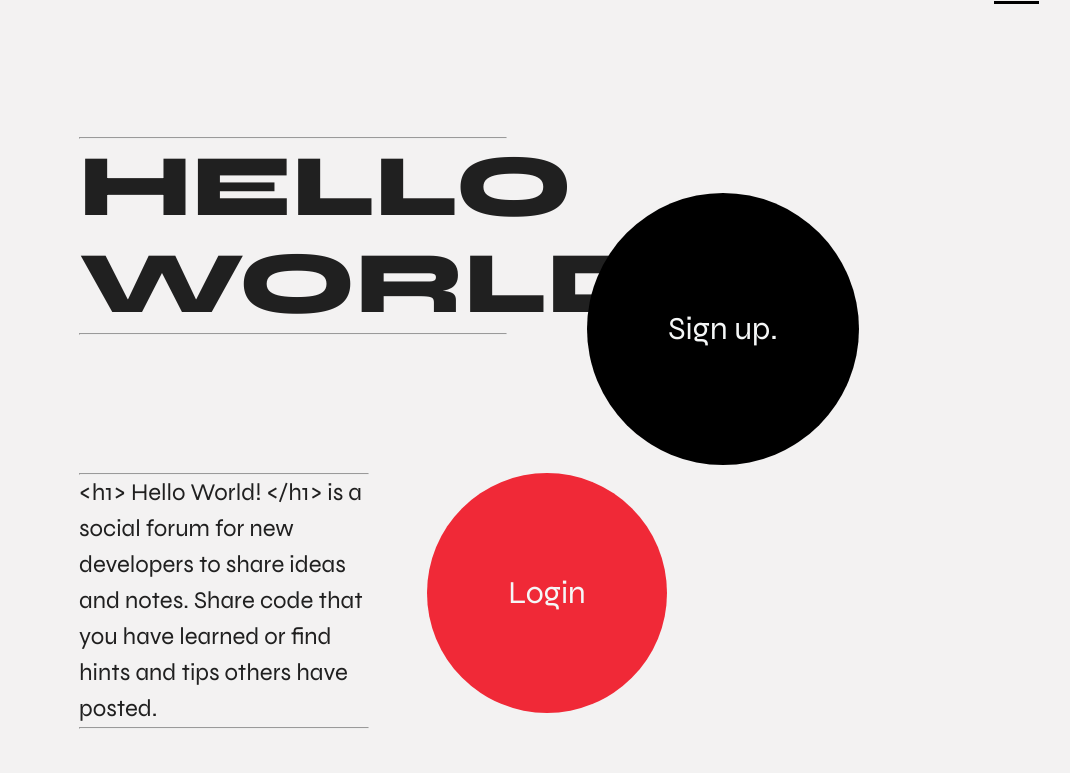
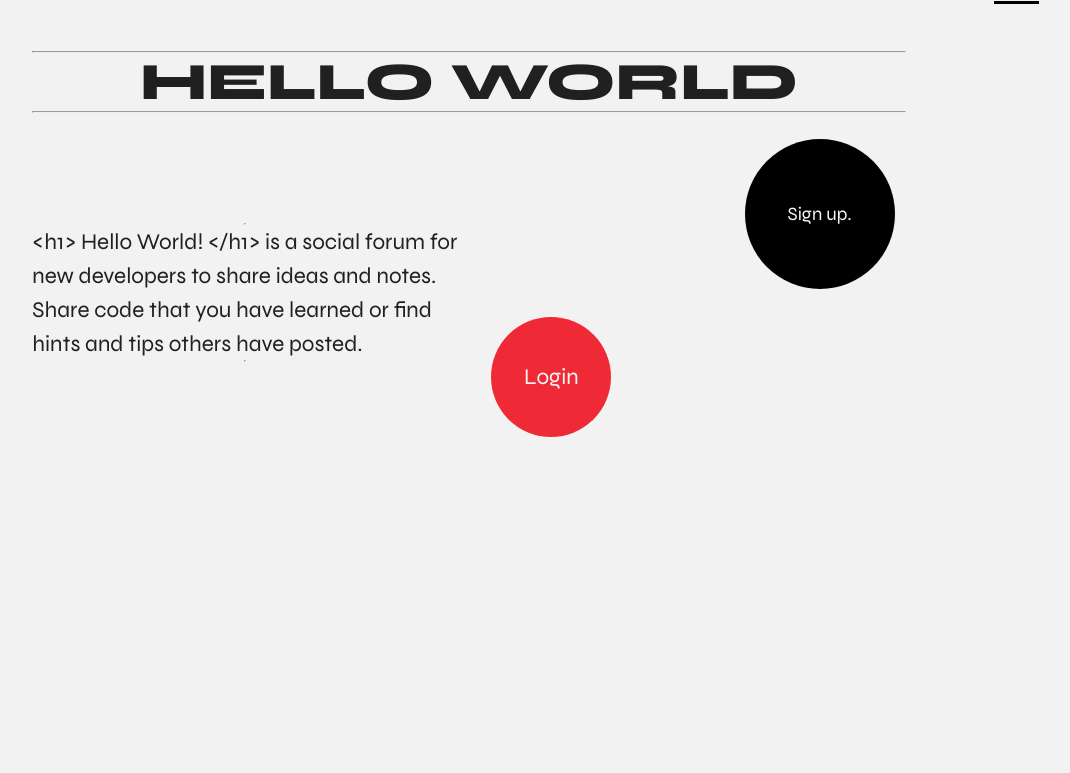
Before and after one commit to BrianWhelanDublin/milestone-project-3, a Flask app: page / in a window 1280 px wide. Shown: the part 64-837 px from the top of the page, without its empty margins (171-1241 px from the left). After the commit the page ends 501 px from the top, so only its background shows below. Run offline with Flask 2, Linux system fonts and the light colour scheme; some libraries are stand-ins or nearby versions.

Commit message:
edit styling

```diff
--- a/hello_blog/static/css/style.css
+++ b/hello_blog/static/css/style.css
@@ -5,6 +5,7 @@
     margin: 0;
 }
 
+/* Code to stop css transitions occuring while page loads */
 .preload * {
     -webkit-transition: none !important;
     -moz-transition: none !important;
@@ -23,6 +24,17 @@ body {
 body,
 nav {
     background: rgb(243, 242, 242);
+}
+
+.container {
+    min-height: 40rem;
+}
+
+.center-verticaly {
+    display: flex;
+    flex-direction: column;
+    align-items: center;
+    justify-content: center;
 }
 
 /* Code from Webaim to hide text for screenreader as I wasnt using bootstrap more detail in readme */
@@ -174,7 +186,7 @@ button:focus {
 
 /*----------------------------- Home page */
 
-.wrapper {
+/* .wrapper {
     display: grid;
     grid-template-columns: repeat(12, 1fr);
     grid-template-rows: repeat(12, 7vh);
@@ -183,40 +195,47 @@ button:focus {
 .title-container {
     grid-column: 2 / 12;
     grid-row: 2 / 5;
-}
+} */
 
 .title {
     margin: 0;
-    font-size: 5.5vh;
+    font-size: 3.5rem;
     font-weight: 800;
     text-align: center;
 }
 
-.title-text-container {
+/* .title-text-container {
     grid-column: 3 / 11;
     grid-row: 5 / 7;
     position: relative;
+} */
+.title-text-row {
+    height: 40vh;
 }
 
 .title-text {
-    font-size: 2vh;
+    font-size: 1.5rem;
     font-weight: 400;
 }
 
+.link-container {
+    position: relative;
+}
+
 .signup-container {
-    grid-column: 2 / 5;
-    grid-row: 8 / 11;
     background: black;
-    height: 20vh;
-    width: 20vh;
+    height: 10rem;
+    width: 10rem;
     border-radius: 50%;
-    position: relative;
+    position: absolute;
+    right: 5%;
+    top: 2%;
     transition: all .75s ease-in;
 }
 
 .signup-link {
     color: rgb(245, 247, 247);
-    font-size: 2vh;
+    font-size: 1.25rem;
     position: absolute;
     top: 50%;
     left: 50%;
@@ -231,10 +250,12 @@ button:focus {
     grid-column: 8 / 11;
     grid-row: 10 / 12;
     background: #f02937;
-    height: 18vh;
-    width: 18vh;
+    height: 8rem;
+    width: 8rem;
     border-radius: 50%;
-    position: relative;
+    position: absolute;
+    bottom: 5%;
+    left: 5%;
     transition: all .75s ease-in;
 }
 
@@ -258,13 +279,6 @@ button:focus {
 
 }
 
-.page-col {
-    display: flex;
-    flex-direction: column;
-    align-items: center;
-    justify-content: center;
-}
-
 .title-height {
     height: 20%;
 }
@@ -280,7 +294,7 @@ button:focus {
 }
 
 .page-title {
-    font-size: 6vh;
+    font-size: 5.5vh;
     font-weight: 700;
     text-transform: uppercase;
     text-align: center;
@@ -308,8 +322,8 @@ button:focus {
 .submit,
 .image-btn {
     width: 12rem;
-    height: 5rem;
-    font-size: 2rem;
+    height: 3rem;
+    font-size: 1.5rem;
 }
 
 .image-btn {
@@ -347,14 +361,14 @@ button:focus {
 
 .flash,
 .info {
-    font-size: 2rem;
+    font-size: 1.75rem;
     text-align: center;
     width: 100%;
 }
 
 .flash-col {
     width: 100%;
-    margin: 2rem 0;
+    margin: 1rem 0;
 }
 
 .flash-success {
@@ -367,8 +381,8 @@ button:focus {
 
 /* ---------- Profile */
 .user-image {
-    width: 8rem;
-    height: 8rem;
+    width: 7rem;
+    height: 7rem;
     border-radius: 50%;
 }
 
@@ -387,14 +401,15 @@ button:focus {
 }
 
 .profile-text {
-    font-size: 1.75vh;
+    margin-top: 1vh;
+    font-size: 2vh;
 }
 
 .profile-link {
     font-size: 1.75vh;
     background: white;
     color: black;
-    margin-top: 1.5rem;
+    margin-top: 1.5vh;
     text-align: center;
     width: 15rem;
 }
@@ -467,7 +482,7 @@ button:focus {
 
 
 @media(min-width: 768px) {
-
+    /*
 
     .title {
         font-size: 8vh;
@@ -485,7 +500,7 @@ button:focus {
     .login-container {
         height: 20vh;
         width: 20vh;
-    }
+    } */
 
     .page-title {
         font-size: 10vw;
@@ -508,7 +523,7 @@ button:focus {
 }
 
 @media(min-width: 1201px) {
-    .title {
+    /* .title {
         font-size: 11vh;
     }
 
@@ -544,7 +559,7 @@ button:focus {
 
     .login-link {
         font-size: 4vh;
-    }
+    } */
 
     .page-title-col,
     .page-text-col {
--- a/hello_blog/templates/base/macros.html
+++ b/hello_blog/templates/base/macros.html
@@ -3,7 +3,7 @@ Form input macros also for input fields -->
 
 <!-- Heading macro -->
 {% macro page_heading(heading) -%}
-<div class="page-col title-height col s12 xl6">
+<div class="center-verticaly title-height col s12 xl6">
     <h1 class="page-title">
         {{heading}}
     </h1>
--- a/hello_blog/templates/main/about.html
+++ b/hello_blog/templates/main/about.html
@@ -7,7 +7,7 @@
 
 <div class="row page-row fade">
     {{ page_heading("About Us") }}
-    <div class="col page-col content-height s12 xl6">
+    <div class="col center-verticaly content-height s12 xl6">
             <p class="about-text ">Hello World is a place for new developers to share what they have learned with
                 each other. Share notes on code, tips and tricks, software and library recomendations. Hello world is a
                 place to connect and create new connections within the software development world.
--- a/hello_blog/templates/main/home.html
+++ b/hello_blog/templates/main/home.html
@@ -1,8 +1,7 @@
 {% extends "base/base.html" %}
 {% block content %}
 <div class="row">
-    <div class="wrapper">
-        <div class="title-container fade">
+    <div class="title-container col s12 fade">
         <h1 class="title ">
             <hr>
             <!-- &lth1&gt -->
@@ -11,7 +10,9 @@
             <hr>
         </h1>
     </div>
-        <div class="title-text-container fade">
+</div>
+  <div class="row title-text-row ">
+        <div class=" content-height col s12 m6 center-verticaly fade">
         <hr>
         <p class="title-text ">&lth1&gt Hello World! &lt/h1&gt is a social forum for new developers to share ideas
             and
@@ -19,6 +20,7 @@
         </p>
         <hr>
     </div>
+    <div class="col content-height link-container  s12 m6  ">
         <div class="signup-container fade">
             <a href="{{ url_for('users.signup') }}" class="signup-link ">Sign up.</a>
         </div>
@@ -27,4 +29,7 @@
         </div>
     </div>
   </div>
+
+
+
 {% endblock %}
--- a/hello_blog/templates/posts/new_post.html
+++ b/hello_blog/templates/posts/new_post.html
@@ -7,7 +7,7 @@
 
 <div class="row page-row fade">
     {{ page_heading("New Post") }}
-    <div class="col page-col content-height s12 xl6">
+    <div class="col center-verticaly content-height s12 xl6">
 
             <form method="POST" action="" class="col s12 ">
                 <!-- this hidden tag is used by Flask-Wtf for CSRF protection and is needed for each form -->
--- a/hello_blog/templates/users/account.html
+++ b/hello_blog/templates/users/account.html
@@ -6,7 +6,7 @@
 {% block content %}
 <div class="row page-row">
     {{ page_heading("Account") }}
-    <div class="col page-col content-height s12 xl6">
+    <div class="col center-verticaly content-height s12 xl6">
         <div class="profile-container">
             <img class="user-image" src="{{ user.user_image }}" alt="users image">
             <h2 class="profile-name">{{ user.username }}</h2>
--- a/hello_blog/templates/users/signup.html
+++ b/hello_blog/templates/users/signup.html
@@ -7,7 +7,7 @@
 
 <div class="row page-row fade">
     {{ page_heading("Sign Up") }}
-    <div class="col page-col content-height s12 xl6">
+    <div class="col center-verticaly content-height s12 xl6">
                 <form method="POST" action="" class="col s12 ">
                     <!-- this hidden tag is used by Flask-Wtf for CSRF protection and is needed for each form -->
                     {{ form.hidden_tag() }}
--- a/hello_blog/templates/users/update_account.html
+++ b/hello_blog/templates/users/update_account.html
@@ -7,7 +7,7 @@
 
 <div class="row page-row">
     {{ page_heading("Update Account") }}
-    <div class="col page-col content-height s12 xl6">
+    <div class="col center-verticaly content-height s12 xl6">
         <form method="POST" action="" class="col s12" enctype="multipart/form-data">
             <!-- this hidden tag is used by Flask-Wtf for CSRF protection and is needed for each form -->
             {{ form.hidden_tag() }}
```
Also changed, not shown: hello_blog/templates/users/login.html (+1 -6 lines). Lines whose indentation alone changed are shown as unchanged.
